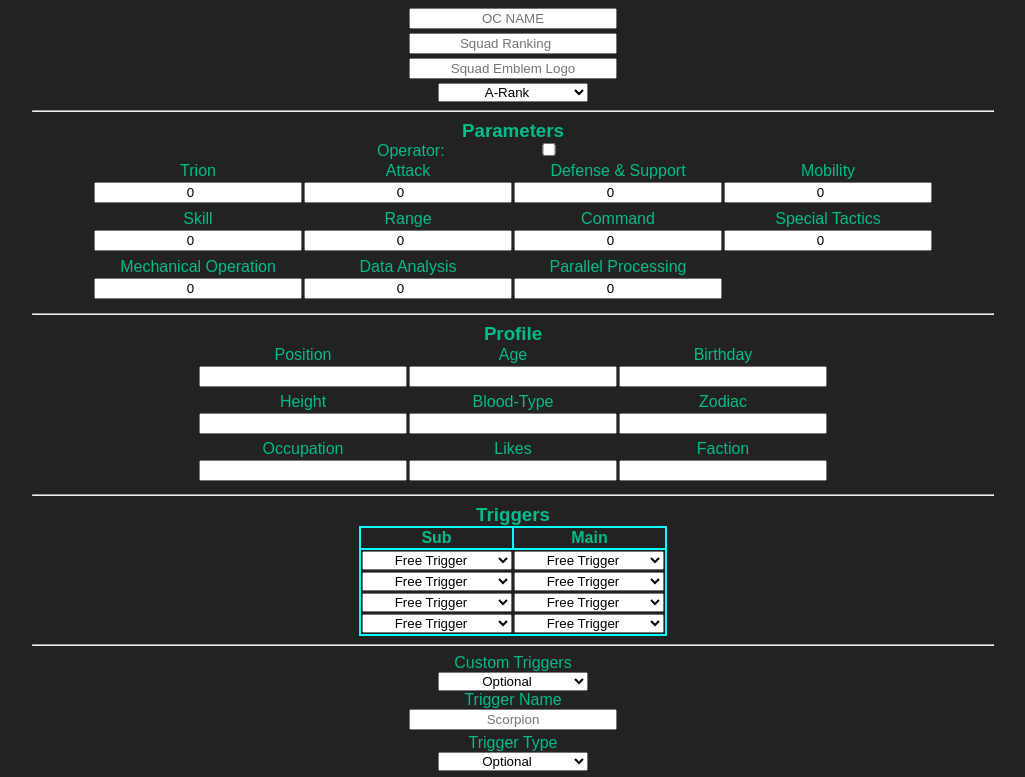
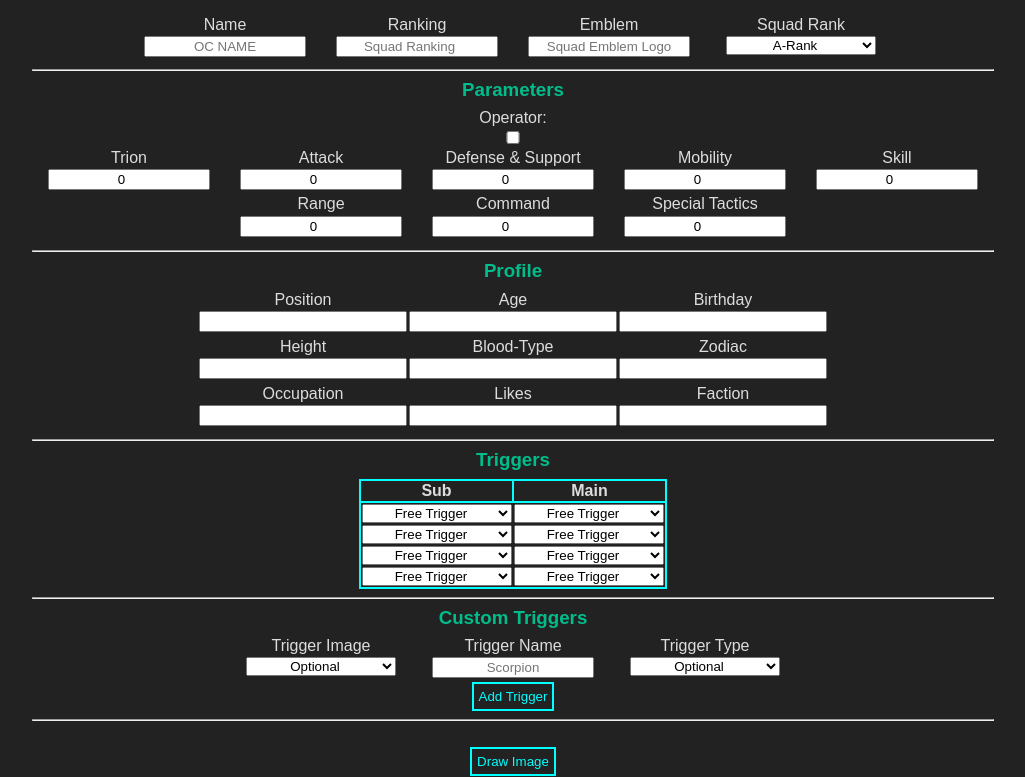
Before and after one commit to emperorbob-ggf/ocmaker, a website: page index.html in a window 1280 px wide. Shown: the part 65-842 px from the top of the page, without its empty margins (127-1152 px from the left). Drawn offline with Linux system fonts and the light colour scheme.

Commit message:
Major UI Updates, Fixed Operator Stat Drawing

```diff
--- a/index.html
+++ b/index.html
@@ -13,59 +13,84 @@
     <br />
     <br />
     <div id="form">
+        <paramTable>
+            <paramStat>
+                <label>Name</label>
                 <input type="text" placeholder="OC Name" id="name" style="text-transform: uppercase" />
+            </paramStat>
+            <paramStat>
+                <label>Ranking</label>
                 <input type="number" placeholder="Squad Ranking" min="1" id="ranking" />
+            </paramStat>
+            <paramStat>
+                <label>Emblem</label>
                 <input type="url" placeholder="Squad Emblem Logo" id="emblem" />
+            </paramStat>
+            <paramStat>
+                <label>Squad Rank</label>
                 <select id="squadrank">
                     <option value="A">A-Rank</option>
                     <option value="B">B-Rank</option>
                 </select>
+            </paramStat>
+        </paramTable>
     </div>
+    <hr />
     <div id="parameters">
+        <h3>Parameters</h3>
+        <paramStat>
+            <label>Operator: </label>
+            <input type="checkbox" id="operatorCheck" onchange="operatorCheck()" />
+        </paramStat>
+        <paramTable>
+            <paramStat id="trionP">
+                <label>Trion</label>
+                <input type="number" value="0" id="trion" min="1" />
+            </paramStat>
+            <paramStat id="attackP">
+                <label>Attack</label>
+                <input type="number" value="0" id="attack" min="1" />
+            </paramStat>
+            <paramStat id="defenseP">
+                <label>Defense & Support</label>
+                <input type="number" value="0" id="defense" min="1" />
+            </paramStat>
+            <paramStat id="mobilityP">
+                <label>Mobility</label>
+                <input type="number" value="0" id="mobility" min="1" />
+            </paramStat>
+            <paramStat id="skillP">
+                <label>Skill</label>
+                <input type="number" value="0" id="skill" min="1" />
+            </paramStat>
+            <paramStat id="rangeP">
+                <label>Range</label>
+                <input type="number" value="0" id="range" min="1" />
+            </paramStat>
+            <paramStat id="mechanicalP">
+                <label>Mechanical Operation</label>
+                <input type="number" value="0" id="mechanical" min="1" />
+            </paramStat>
+            <paramStat id="analysisP">
+                <label>Data Analysis</label>
+                <input type="number" value="0" id="analysis" min="1" />
+            </paramStat>
+            <paramStat id="parallelP">
+                <label>Parallel Processing</label>
+                <input type="number" value="0" id="parallel" min="1" />
+            </paramStat>
+            <paramStat id="commandP">
+                <label>Command</label>
+                <input type="number" value="0" id="command" min="1" />
+            </paramStat>
+            <paramStat id="tacticsP">
+                <label>Special Tactics</label>
+                <input type="number" value="0" id="tactics" min="1" />
+            </paramStat>
+        </paramTable>
+    </div>
     <hr />
-        <h3>Parameters</h3>
-        <label>Operator: </label><input type="checkbox" id="operatorCheck" onchange="operatorCheck()"/>
-        <table>
-            <tr>
-                <td>Trion</td>
-                <td>Attack</td>
-                <td>Defense & Support</td>
-                <td>Mobility</td>
-            </tr>
-            <tr>
-                <td><input type="number" value="0" id="trion" min="1" /></td>
-                <td><input type="number" value="0" id="attack" min="1" /></td>
-                <td><input type="number" value="0" id="defense" min="1" /></td>
-                <td><input type="number" value="0" id="mobility" min="1" /></td>
-            </tr>
-            <tr>
-                <td>Skill</td>
-                <td>Range</td>
-                <td>Command</td>
-                <td>Special Tactics</td>
-            </tr>
-            <tr>
-                <td><input type="number" value="0" id="skill" min="1" /></td>
-                <td><input type="number" value="0" id="range" min="1" /></td>
-                <td><input type="number" value="0" id="command" min="1" /></td>
-                <td><input type="number" value="0" id="tactics" min="1" /></td>
-            </tr>
-            <tr>
-                <td>Mechanical Operation</td>
-                <td>Data Analysis</td>
-                <td>Parallel Processing</td>
-                <!-- <td>Special Tactics</td> -->
-            </tr>
-            <tr>
-                <td><input type="number" value="0" id="mechanical" min="1" /></td>
-                <td><input type="number" value="0" id="analysis" min="1" /></td>
-                <td><input type="number" value="0" id="parallel" min="1" /></td>
-                <!-- <td><input type="number" value="0" id="tactics" min="1" /></td> -->
-            </tr>
-        </table>
-    </div>
     <div id="profile">
-        <hr />
         <h3>Profile</h3>
         <table>
             <tr>
@@ -101,8 +126,8 @@
         </table>
     </div>
     <hr />
+    <div id="triggers">
         <h3>Triggers</h3>
-    <div id="triggers">
         <table>
             <tr>
                 <th>Sub</th>
@@ -672,8 +697,10 @@
         </table>
         <hr />
         <div id="customTriggers">
-            <label>Custom Triggers</label>
-            <br />
+            <h3>Custom Triggers</h3>
+            <paramTable>
+                <paramStat>
+                    <label>Trigger Image</label>
                     <select id="customImg">
                         <option value="0">Optional</option>
                         <option value="1">Shield</option>
@@ -695,10 +722,14 @@
                         <option value="17">Grenade Launcher</option>
                         <option value="19">Switchbox</option>
                         <option value="22">Sougetsu</option>
-            </select> <br />
+                    </select>
+                </paramStat>
+                <paramStat>
                     <label>Trigger Name</label>
                     <input type="text" id="customTriggerName" placeholder="Scorpion" />
-            <label>Trigger Type</label> <br />
+                </paramStat>
+                <paramStat>
+                    <label>Trigger Type</label>
                     <select id="customTriggerType">
                         <option value="OPTION TRIGGER">Optional</option>
                         <option value="DEFENSE TRIGGER">Defense</option>
@@ -707,13 +738,14 @@
                         <option value="SNIPER TRIGGER">Sniper</option>
                         <option value="GUNNER TRIGGER">Gunner</option>
                     </select>
-            <br /><br />
+                </paramStat>
+            </paramTable>
             <button onclick="addTrigger()" id="triggerAdder">Add Trigger</button>
         </div>
         <hr />
+    </div>
     <br />
     <button onclick="draw()">Draw Image</button>
-    </div>
     <!--0-25 is regular 3-6 Atacker 7-10 Shooter 11-13 Sniper 14-18 Attachments 19-25 Extras 26-32 Assault Rifles 33-39 Grenade Launchers 40-46 Shotguns 47-53 Handguns-->
     <canvas width="1280px" height="590px" style="border:2px solid black;" id="cv"></canvas>
     <script src="ocscripts.js"></script>
--- a/ocscripts.js
+++ b/ocscripts.js
@@ -56,8 +56,25 @@ function reset() {
     }
 }
 
+function elementDisplay(str, mode) {
+    // console.log(str, mode);
+    document.getElementById(str).style.display = mode;
+}
+
 function operatorCheck() {
     isOperator = document.getElementById("operatorCheck").checked;
+    const combatantElems = ["attackP", "defenseP", "mobilityP", "skillP", "rangeP", "triggers"];
+    const opElems = ["mechanicalP", "analysisP", "parallelP"];
+    let hidden = "none";
+    let block = "block";
+    if(isOperator) {
+        console.log('stuff');
+        combatantElems.forEach(str => elementDisplay(str, hidden));
+        opElems.forEach(str => elementDisplay(str, block));
+    } else {
+        combatantElems.forEach(str => elementDisplay(str, block));
+        opElems.forEach(str => elementDisplay(str, hidden));
+    }
 }
 
 function getTrigs() {
@@ -81,6 +98,9 @@ function getRank() {
     squadRank = ret;
 }
 
+/**
+ * Assigns values for parameter stats (combatants and operators)
+ */
 function getParams() {
     trion = Number(document.getElementById("trion").value);
     attack = Number(document.getElementById("attack").value);
@@ -150,7 +170,7 @@ function getTactics(tr) {
 function getOpTrion(tr) {
     const tx = 812;
     let ty = 384 + (-10.5 * tr);;
-    if(tr > 2) {
+    if (tr > 2) {
         ty = 384 + (-12 * tr);
     }
     return [tx, ty];
@@ -159,7 +179,7 @@ function getOpTrion(tr) {
 function getMechanical(mr) {
     let mx = 814 + (10 * mr);
     let my = 385 + (-6 * mr);
-    if(mr > 2) {
+    if (mr > 2) {
         mx = 814 + (10.5 * mr);
     }
     return [mx, my];
@@ -167,8 +187,8 @@ function getMechanical(mr) {
 
 function getData(dr) {
     let dx = 814 + (10 * dr);
-    let dy = 386 + (6 * dr);
-    if(dr > 2) {
+    let dy = 386 + (6.25 * dr);
+    if (dr > 2) {
         dx = 814 + (10.5 * dr);
     }
     return [dx, dy];
@@ -177,7 +197,7 @@ function getData(dr) {
 function getParallel(pr) {
     const px = 812;
     let py = 388 + (11 * pr);
-    if(pr > 2) {
+    if (pr > 2) {
         py = 388 + (12.25 * pr);
     }
     return [px, py];
@@ -185,8 +205,8 @@ function getParallel(pr) {
 
 function getOpTactics(tr) {
     let ttx = 811 + (-10 * tr);
-    const tty = 386 + (6 * tr);
-    if(tr > 2) {
+    const tty = 386 + (6.25 * tr);
+    if (tr > 2) {
         ttx = 811 + (-10.5 * tr);
     }
     return [ttx, tty];
@@ -195,16 +215,28 @@ function getOpTactics(tr) {
 function getOpCommand(cr) {
     let cx = 811 + (-10 * cr);
     const cy = 385 + (-6 * cr);
-    if(cr > 2) {
+    if (cr > 2) {
         cx = 811 + (-10.5 * cr);
     }
     return [cx, cy];
 }
 
-function paramText() {
+/**
+ * Draw text for individual stats and total on the radar chart
+ */
+function drawStats() {
     ctx.fillStyle = "black";
+    ctx.textAlign = "center";
+    if (isOperator) {
+        ctx.font = "normal normal bold 15px Arial";
+        ctx.fillText(trion, 812, 257);
+        ctx.fillText(mechanical, 935, 315);
+        ctx.fillText(analysis, 935, 480);
+        ctx.fillText(parallel, 812, 542);
+        ctx.fillText(tactics, 695, 480);
+        ctx.fillText(command, 685, 320);
+    } else {
         ctx.font = "normal normal bold 13px Arial";
-    ctx.textAlign = "center";
         ctx.fillText(trion, 812, 253);
         ctx.fillText(attack, 925, 299);
         ctx.fillText(defense, 963, 404);
@@ -213,10 +245,16 @@ function paramText() {
         ctx.fillText(range, 707, 505);
         ctx.fillText(command, 663, 405);
         ctx.fillText(tactics, 701, 304);
+    }
     ctx.font = "normal normal bold 26px Arial";
     ctx.textAlign = "start";
+    if (isOperator) {
+        const sum = mechanical + analysis + parallel + tactics + command;
+        ctx.fillText(sum, 722, 552);
+    } else {
         const sum = trion + attack + defense + mobility + skill + range + command + tactics;
         ctx.fillText(sum, 719, 554);
+    }
 }
 
 let textY, imgY, nameY, freeY;
@@ -303,6 +341,10 @@ function writeName() {
     ctx.fillStyle = "black";
 }
 
+/**
+ * Writes the rank number.
+ * Smaller text for B-Rank (3 digits)
+ */
 function writeRank() {
     const rank = document.getElementById("ranking").value;
     ctx.fillStyle = "white";
@@ -431,6 +473,9 @@ function getLines(text, maxWidth) {
 //     }
 // }
 
+/**
+ * Does the A or B rank text in the emblem
+ */
 function drawRank() {
     ctx.font = "normal normal normal 37px stencil";
     ctx.fillStyle = "black";
@@ -463,13 +508,12 @@ function draw() {
     getTrigs();
     getParams();
     trigText();
-    paramText();
+    drawStats();
 
     getRank();
     drawRank();
     writeRank();
     drawProfile();
-    // drawStats();
     // Combatants
     let tx, ty, ax, ay, dx, dy, mx, my, sx, sy, rx, ry, cx, cy, ttx, tty;
     //Operators
--- a/ocstyles.css
+++ b/ocstyles.css
@@ -19,7 +19,12 @@ body {
     padding: 10;
     background-color: #222222;
     font-family: arial;
+    color: #ddd;
+}
+
+h1, h2, h3 {
     color: #00bd8b;
+    margin-bottom: 1vh;
 }
 
 img {
@@ -50,10 +55,12 @@ select {
 
 button {
     padding: 5px;
-    margin-bottom: 5px;
     background-color: transparent;
     color: aqua;
     border: 2px solid cyan;
+    display: block;
+    margin: auto;
+    margin-bottom: 1vh;
 }
 
 p {
@@ -91,3 +98,24 @@ a {
 #triggerAdder:active {
     color: red;
 }
+
+paramTable {
+    display: flex;
+    justify-content: center;
+    width: 85%;
+    margin: auto;
+    flex-wrap: wrap;
+}
+
+paramStat {
+    width: 15vw;
+}
+
+paramStat label {
+    display: block;
+    margin-bottom: 0.3vh;
+}
+
+paramStat input {
+    width: 80%;
+}
```
Lines whose indentation alone changed are shown as unchanged.
